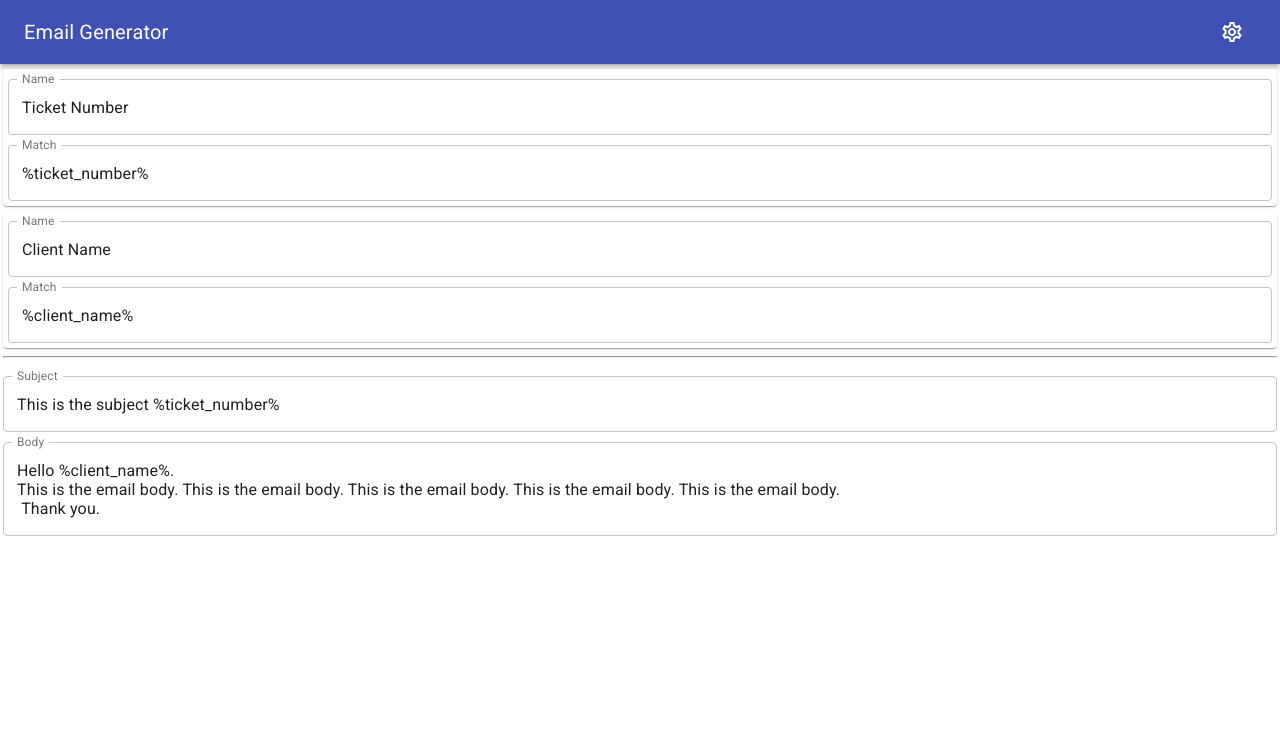
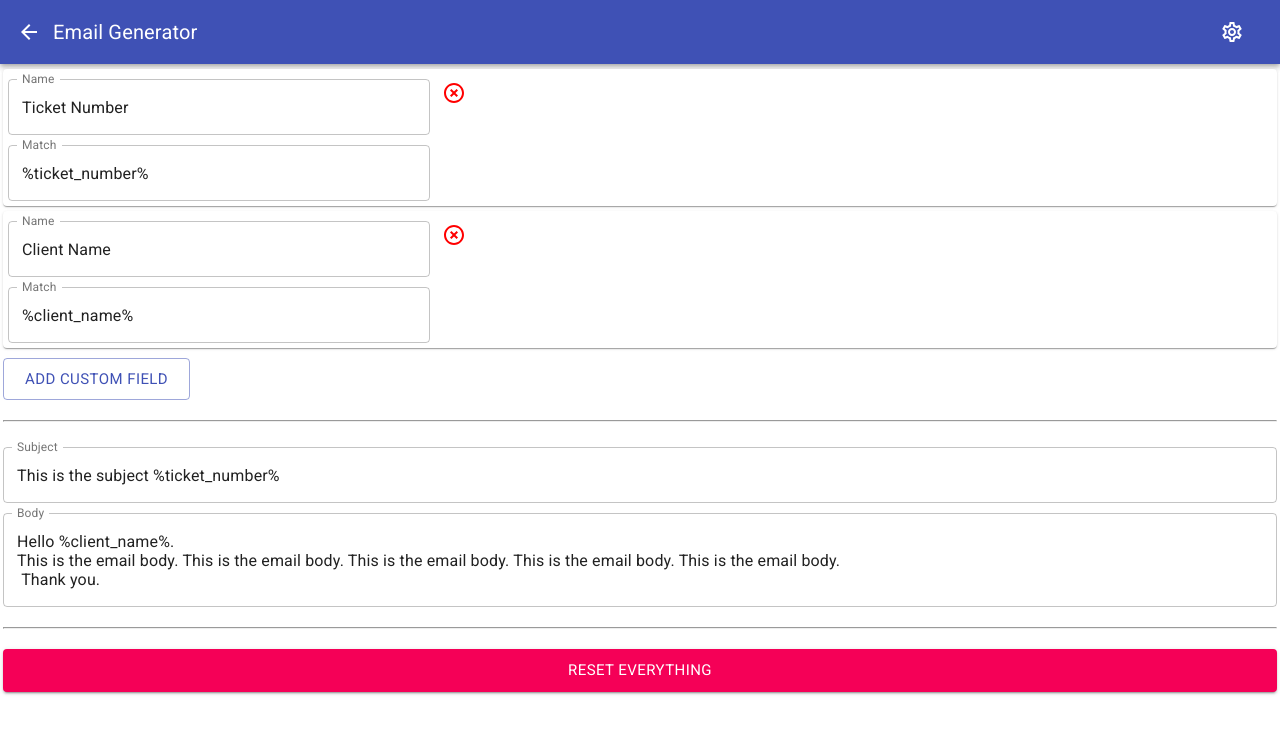
Before and after one commit to ProjectSunday/elfinproject, a React app: page / in a window 1280 px wide. Both pictures are taken after a click on the button "delete". Shown: the top 734 px of the page. Built offline with nearby package versions, Linux system fonts and the light colour scheme.

Commit message:
[Nov24.0204] all ui pieces done

```diff
--- a/src/components/TopBar.jsx
+++ b/src/components/TopBar.jsx
@@ -1,11 +1,14 @@
 import React from 'react'
 import styled from 'styled-components'
 import { AppBar, IconButton, Typography, Toolbar, makeStyles } from '@material-ui/core'
-import { SettingsOutlined } from '@material-ui/icons';
+import { ArrowBack, SettingsOutlined } from '@material-ui/icons';
 import GlobalContext from '../global-context'
 
 
 const useStyles = makeStyles(() => ({
+    toolbar: {
+        paddingLeft: state => state.view === 'main' ? '16px' : '5px'
+    },
     title: {
         flexGrow: 1
     },
@@ -15,21 +18,36 @@ const useStyles = makeStyles(() => ({
 }))
 
 export default function TopBar() {
-    const classes = useStyles();
     const { state, setState } = React.useContext(GlobalContext)
+    const { view } = state
+    const classes = useStyles(state);
 
-    const onClick = () => {
+    const settingsClick = () => {
         setState({
             ...state,
             view: 'settings'
         })
     }
 
+    const backClick = () => {
+        setState({
+            ...state,
+            view: 'main'
+        })
+    }
+
+    const backArrow = view === 'main' ? null : (
+        <IconButton aria-label="delete" size="medium" onClick={backClick} >
+            <ArrowBack className={classes.settingsIcon} />
+        </IconButton>
+    )
+
     return (
         <AppBar position="static">
-            <Toolbar>
+            <Toolbar className={classes.toolbar}>
+                {backArrow}
                 <Typography variant="h6" className={classes.title}>Email Generator</Typography>
-                <IconButton aria-label="delete" size="medium" onClick={onClick} >
+                <IconButton aria-label="delete" size="medium" onClick={settingsClick} >
                     <SettingsOutlined className={classes.settingsIcon} />
                 </IconButton>
             </Toolbar>
--- a/src/components/settings/Field.jsx
+++ b/src/components/settings/Field.jsx
@@ -1,6 +1,7 @@
 import React from 'react'
 import { makeStyles } from '@material-ui/core/styles'
-import { Card, CardContent, TextField } from '@material-ui/core'
+import { Card, CardContent, IconButton, TextField } from '@material-ui/core'
+import { HighlightOff } from '@material-ui/icons'
 
 const useStyles = makeStyles({
     field: {
@@ -8,6 +9,8 @@ const useStyles = makeStyles({
         padding: '0 5px 5px 5px',
     },
     content: {
+        display: 'flex',
+        flexDirection: 'row',
         padding: 0,
         '&:last-child': {
             padding: 0
@@ -15,15 +18,24 @@ const useStyles = makeStyles({
     },
     textField: {
         marginTop: 10
+    },
+    delete: {
+        color: 'red'
     }
 })
 
 export default function Field({ field }) {
     const classes = useStyles()
     const { name, match } = field
+
+    const onDelete = () => {
+        console.log('<Field.jsx:32> delete')
+    }
+
     return (
         <Card className={classes.field}>
             <CardContent className={classes.content}>
+                <div>
                     <TextField
                         className={classes.textField}
                         label="Name"
@@ -38,6 +50,12 @@ export default function Field({ field }) {
                         variant="outlined"
                         fullWidth
                     />
+                </div>
+                <div>
+                    <IconButton aria-label="delete" size="medium" onClick={onDelete}>
+                        <HighlightOff className={classes.delete} />
+                    </IconButton>
+                </div>
             </CardContent>
         </Card>
     )
--- a/src/components/settings/FieldList.jsx
+++ b/src/components/settings/FieldList.jsx
@@ -1,12 +1,32 @@
 import React from 'react'
+import { Button, makeStyles } from '@material-ui/core'
 
 import GlobalContext from '../../global-context.js'
 
 import Field from './Field.jsx'
 
+const useStyles = makeStyles({
+    add: {
+        marginTop: 10
+    }
+})
+
 export default function FieldList() {
+    const classes = useStyles()
     const { settings } = React.useContext(GlobalContext)
     const { fields } = settings
 
-    return fields.map((f, i) => <Field key={f.name} field={f} />)
+    return (
+        <div>
+            {fields.map((f, i) => <Field key={f.name} field={f} />)}
+            <Button
+                className={classes.add}
+                variant="outlined"
+                color="primary"
+                size="large"
+            >
+                Add Custom Field
+            </Button>
+        </div>
+    )
 }
--- /dev/null
+++ b/src/components/settings/ResetDialog.jsx
@@ -0,0 +1,47 @@
+import React from 'react';
+import Button from '@material-ui/core/Button';
+import Dialog from '@material-ui/core/Dialog';
+import DialogActions from '@material-ui/core/DialogActions';
+import DialogContent from '@material-ui/core/DialogContent';
+import DialogContentText from '@material-ui/core/DialogContentText';
+import DialogTitle from '@material-ui/core/DialogTitle';
+
+const resetEverything = () => {
+    caches.delete('elfin')
+    localStorage.removeItem('elfin-settings')
+    window.location.reload()
+}
+
+export default function AlertDialog({ open, onClose }) {
+
+    const onYes = () => {
+        resetEverything()
+        onClose()
+    }
+
+    return (
+        <Dialog
+            open={open}
+            onClose={onClose}
+            aria-labelledby="alert-dialog-title"
+            aria-describedby="alert-dialog-description"
+        >
+            <DialogTitle>Are you sure?</DialogTitle>
+            <DialogContent>
+                <DialogContentText>
+                    - Remove all custom fields and restore back to default.<br />
+                    - Restore subject back to default.<br />
+                    - Restore body back to default.<br />
+                </DialogContentText>
+            </DialogContent>
+            <DialogActions>
+                <Button onClick={onClose} color="primary">
+                    No
+                </Button>
+                <Button onClick={onYes} color="primary" autoFocus>
+                    Yes
+                </Button>
+            </DialogActions>
+        </Dialog>
+    );
+}
--- a/src/components/settings/Settings.jsx
+++ b/src/components/settings/Settings.jsx
@@ -1,29 +1,43 @@
 import React from 'react'
-import { makeStyles, TextField } from '@material-ui/core'
+import { Button, makeStyles, TextField } from '@material-ui/core'
 
 import GlobalContext from '../../global-context.js'
 
 import FieldList from './FieldList.jsx'
+import ResetDialog from './ResetDialog.jsx'
 
 const useStyles = makeStyles({
     settings: {
         padding: '0 3px'
     },
-    textField: {
+    hr: {
+        margin: '20px 0'
+    },
+    subject: {
+        marginTop: 5,
+    },
+    body: {
         marginTop: 10
+    },
+    reset: {
+        marginBottom: 10
     }
 })
+
 
 export default function Settings() {
     const classes = useStyles()
     const { settings } = React.useContext(GlobalContext)
     const { body, subject } = settings
+
+    const [open, setOpen] = React.useState(false);
+
     return (
         <div className={classes.settings}>
             <FieldList />
-            <hr />
+            <hr className={classes.hr} />
             <TextField
-                className={classes.textField}
+                className={classes.subject}
                 label="Subject"
                 multiline
                 variant="outlined"
@@ -31,13 +45,25 @@ export default function Settings() {
                 fullWidth
             />
             <TextField
-                className={classes.textField}
+                className={classes.body}
                 label="Body"
                 multiline
                 variant="outlined"
                 value={body}
                 fullWidth
             />
+            <hr className={classes.hr} />
+            <Button
+                className={classes.reset}
+                fullWidth
+                variant="contained"
+                color="secondary"
+                size="large"
+                onClick={() => setOpen(true)}
+            >
+                RESET EVERYTHING
+            </Button>
+            <ResetDialog open={open} onClose={() => setOpen(false)} />
         </div>
     )
 }
--- a/src/index.html
+++ b/src/index.html
@@ -16,6 +16,11 @@
   <title>Email Generator</title>
 
   <script src="service-worker.js"></script>
+  <style>
+    * {
+      box-sizing: border-box;
+    }
+  </style>
 
 </head>
 
```
Also changed, not shown: 9 other files (tests, documents, lock files or other folders). Lines whose indentation alone changed are shown as unchanged.
